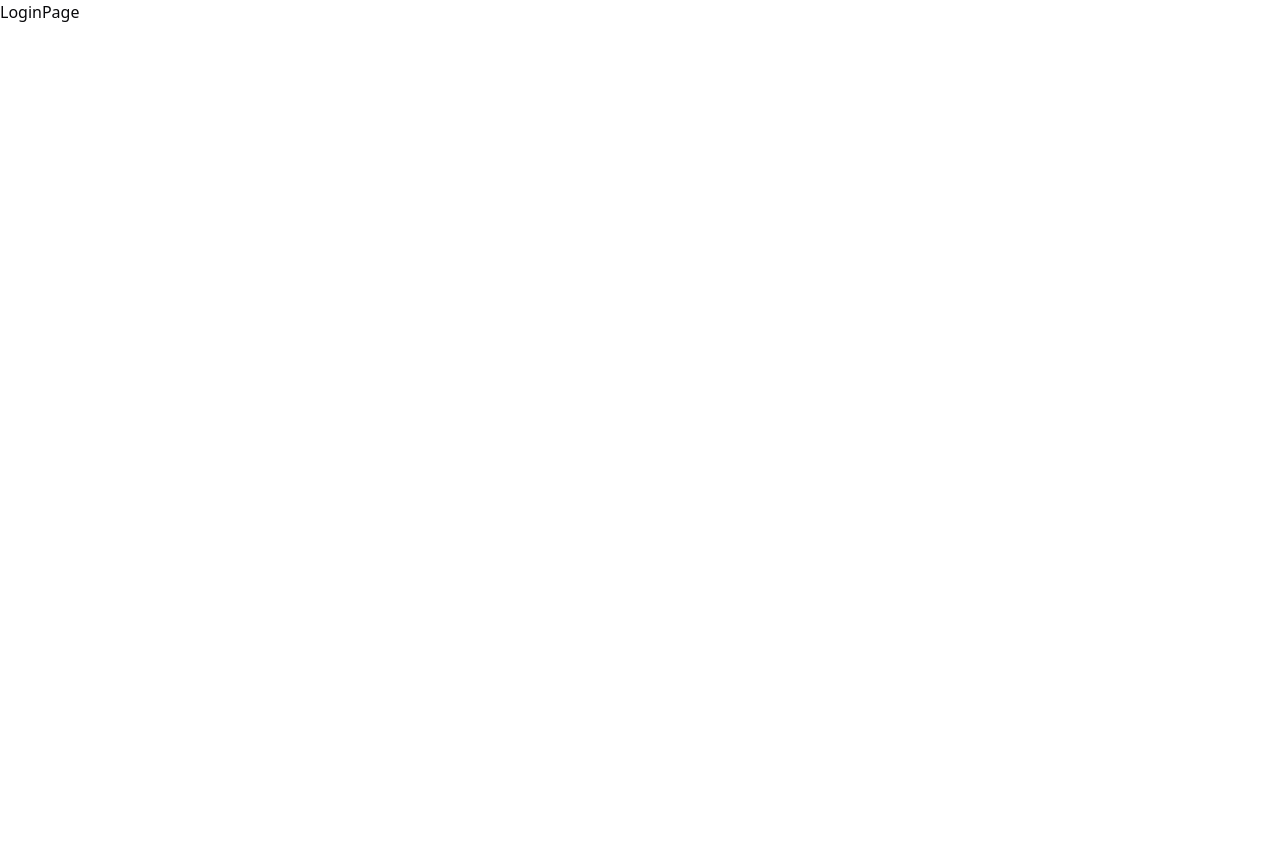
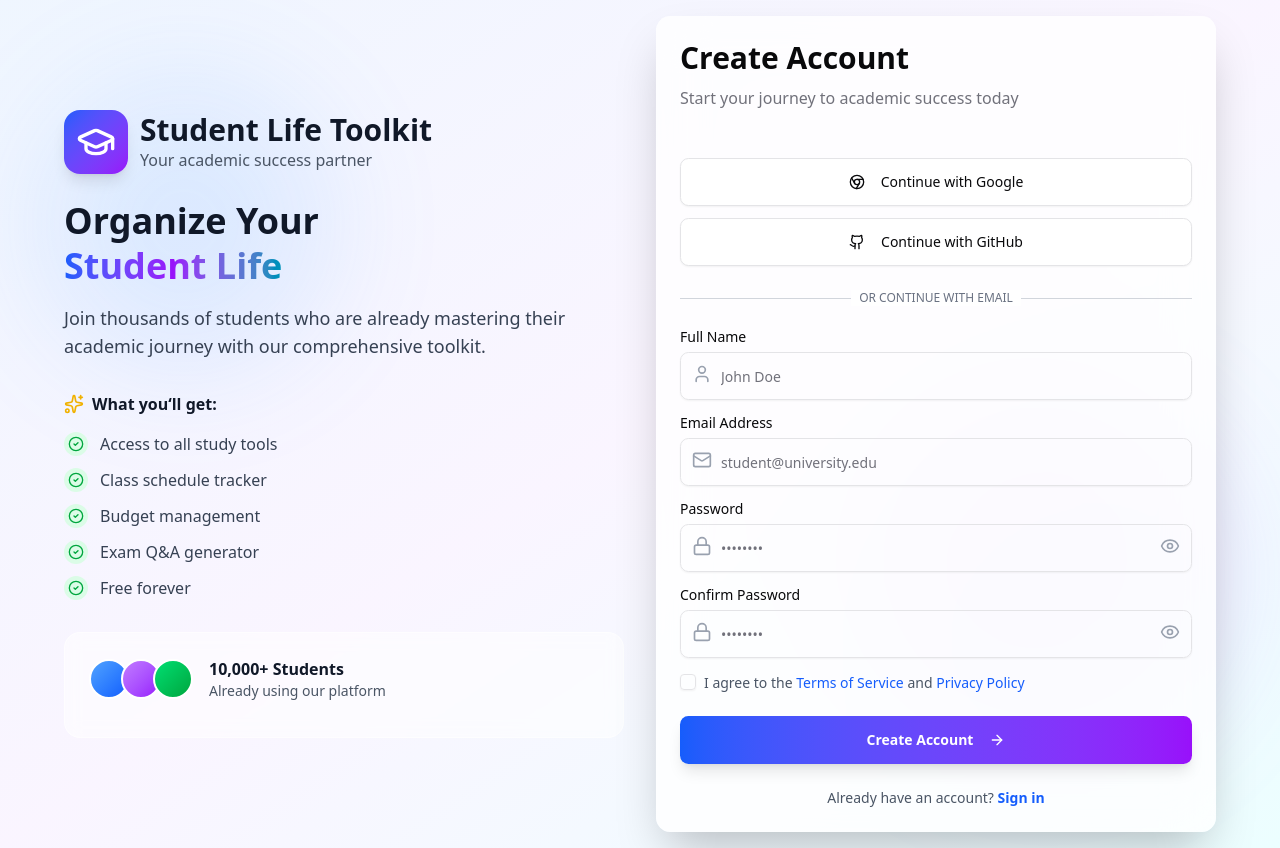
Before and after one commit to rafizul896/student-life-toolkit-frontend, a Next.js app: page /register in a window 1280 px wide. Before the commit the page ends 800 px from the top, so only its background shows below. Built offline with nearby package versions, Linux system fonts and the light colour scheme.

Commit message:
fix register page error

```diff
--- a/package.json
+++ b/package.json
@@ -9,8 +9,10 @@
     "lint": "eslint"
   },
   "dependencies": {
+    "@radix-ui/react-checkbox": "^1.3.3",
     "@radix-ui/react-collapsible": "^1.1.12",
     "@radix-ui/react-dialog": "^1.1.15",
+    "@radix-ui/react-label": "^2.1.7",
     "@radix-ui/react-separator": "^1.1.7",
     "@radix-ui/react-slot": "^1.2.3",
     "@radix-ui/react-tooltip": "^1.2.8",
--- a/src/app/register/page.tsx
+++ b/src/app/register/page.tsx
@@ -1,5 +1,11 @@
-const LoginPage = () => {
-  return <div>LoginPage</div>;
+import Register from "@/components/modules/auth/Register";
+
+const RegisterPage = () => {
+  return (
+    <div>
+      <Register />
+    </div>
+  );
 };
 
-export default LoginPage;
+export default RegisterPage;
--- a/src/components/modules/auth/Register.tsx
+++ b/src/components/modules/auth/Register.tsx
@@ -1,10 +1,10 @@
+'use client'
 import React, { useState } from "react";
 import { Card, CardContent, CardDescription, CardHeader, CardTitle } from "@/components/ui/card";
 import { Button } from "@/components/ui/button";
 import { Input } from "@/components/ui/input";
 import { Label } from "@/components/ui/label";
 import { Checkbox } from "@/components/ui/checkbox";
-import { Alert, AlertDescription } from "@/components/ui/alert";
 import {
   GraduationCap,
   Mail,
@@ -19,7 +19,7 @@ import {
   Chrome
 } from "lucide-react";
 
-export default function RegisterPage() {
+export default function Register() {
   const [showPassword, setShowPassword] = useState(false);
   const [showConfirmPassword, setShowConfirmPassword] = useState(false);
   const [formData, setFormData] = useState({
@@ -137,7 +137,7 @@ export default function RegisterPage() {
           <div className="space-y-4">
             <h3 className="font-semibold text-gray-900 dark:text-white flex items-center gap-2">
               <Sparkles className="w-5 h-5 text-yellow-500" />
-              What you'll get:
+              What you&lsquo;ll get:
             </h3>
             <div className="space-y-3">
               {benefits.map((benefit, idx) => (
--- /dev/null
+++ b/src/components/ui/alert.tsx
@@ -0,0 +1,66 @@
+import * as React from "react"
+import { cva, type VariantProps } from "class-variance-authority"
+
+import { cn } from "@/lib/utils"
+
+const alertVariants = cva(
+  "relative w-full rounded-lg border px-4 py-3 text-sm grid has-[>svg]:grid-cols-[calc(var(--spacing)*4)_1fr] grid-cols-[0_1fr] has-[>svg]:gap-x-3 gap-y-0.5 items-start [&>svg]:size-4 [&>svg]:translate-y-0.5 [&>svg]:text-current",
+  {
+    variants: {
+      variant: {
+        default: "bg-card text-card-foreground",
+        destructive:
+          "text-destructive bg-card [&>svg]:text-current *:data-[slot=alert-description]:text-destructive/90",
+      },
+    },
+    defaultVariants: {
+      variant: "default",
+    },
+  }
+)
+
+function Alert({
+  className,
+  variant,
+  ...props
+}: React.ComponentProps<"div"> & VariantProps<typeof alertVariants>) {
+  return (
+    <div
+      data-slot="alert"
+      role="alert"
+      className={cn(alertVariants({ variant }), className)}
+      {...props}
+    />
+  )
+}
+
+function AlertTitle({ className, ...props }: React.ComponentProps<"div">) {
+  return (
+    <div
+      data-slot="alert-title"
+      className={cn(
+        "col-start-2 line-clamp-1 min-h-4 font-medium tracking-tight",
+        className
+      )}
+      {...props}
+    />
+  )
+}
+
+function AlertDescription({
+  className,
+  ...props
+}: React.ComponentProps<"div">) {
+  return (
+    <div
+      data-slot="alert-description"
+      className={cn(
+        "text-muted-foreground col-start-2 grid justify-items-start gap-1 text-sm [&_p]:leading-relaxed",
+        className
+      )}
+      {...props}
+    />
+  )
+}
+
+export { Alert, AlertTitle, AlertDescription }
--- /dev/null
+++ b/src/components/ui/checkbox.tsx
@@ -0,0 +1,32 @@
+"use client"
+
+import * as React from "react"
+import * as CheckboxPrimitive from "@radix-ui/react-checkbox"
+import { CheckIcon } from "lucide-react"
+
+import { cn } from "@/lib/utils"
+
+function Checkbox({
+  className,
+  ...props
+}: React.ComponentProps<typeof CheckboxPrimitive.Root>) {
+  return (
+    <CheckboxPrimitive.Root
+      data-slot="checkbox"
+      className={cn(
+        "peer border-input dark:bg-input/30 data-[state=checked]:bg-primary data-[state=checked]:text-primary-foreground dark:data-[state=checked]:bg-primary data-[state=checked]:border-primary focus-visible:border-ring focus-visible:ring-ring/50 aria-invalid:ring-destructive/20 dark:aria-invalid:ring-destructive/40 aria-invalid:border-destructive size-4 shrink-0 rounded-[4px] border shadow-xs transition-shadow outline-none focus-visible:ring-[3px] disabled:cursor-not-allowed disabled:opacity-50",
+        className
+      )}
+      {...props}
+    >
+      <CheckboxPrimitive.Indicator
+        data-slot="checkbox-indicator"
+        className="grid place-content-center text-current transition-none"
+      >
+        <CheckIcon className="size-3.5" />
+      </CheckboxPrimitive.Indicator>
+    </CheckboxPrimitive.Root>
+  )
+}
+
+export { Checkbox }
--- /dev/null
+++ b/src/components/ui/label.tsx
@@ -0,0 +1,24 @@
+"use client"
+
+import * as React from "react"
+import * as LabelPrimitive from "@radix-ui/react-label"
+
+import { cn } from "@/lib/utils"
+
+function Label({
+  className,
+  ...props
+}: React.ComponentProps<typeof LabelPrimitive.Root>) {
+  return (
+    <LabelPrimitive.Root
+      data-slot="label"
+      className={cn(
+        "flex items-center gap-2 text-sm leading-none font-medium select-none group-data-[disabled=true]:pointer-events-none group-data-[disabled=true]:opacity-50 peer-disabled:cursor-not-allowed peer-disabled:opacity-50",
+        className
+      )}
+      {...props}
+    />
+  )
+}
+
+export { Label }
```
Also changed, not shown: 1 other file (tests, documents, lock files or other folders).
